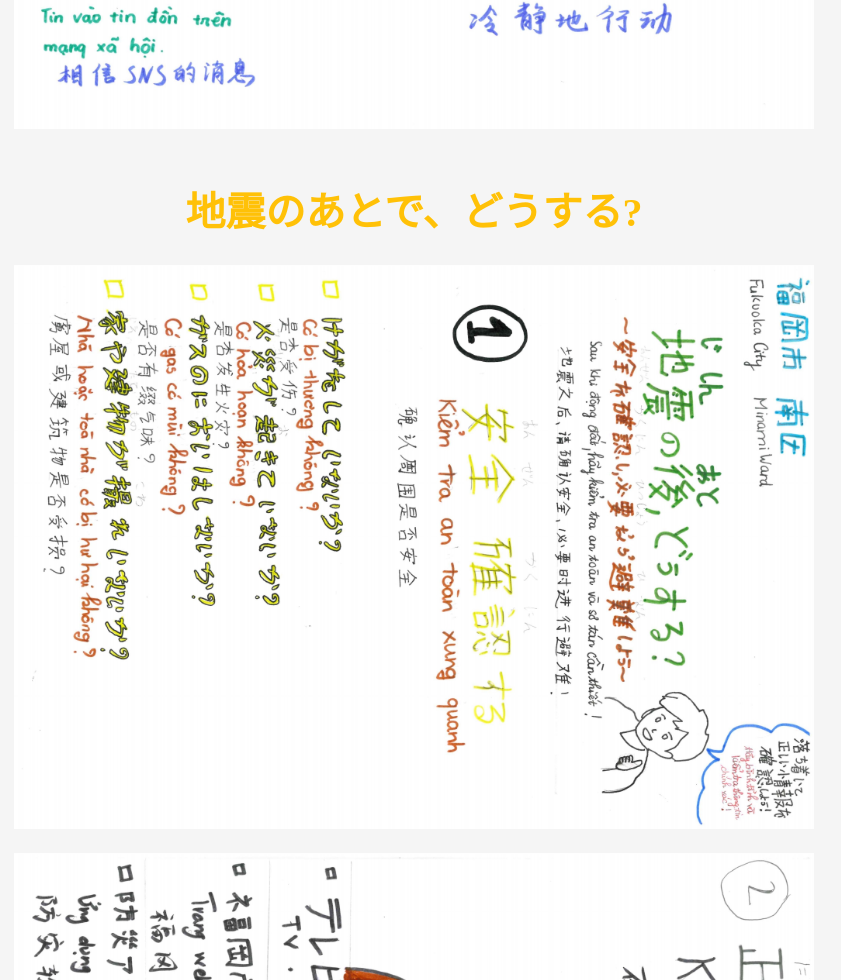
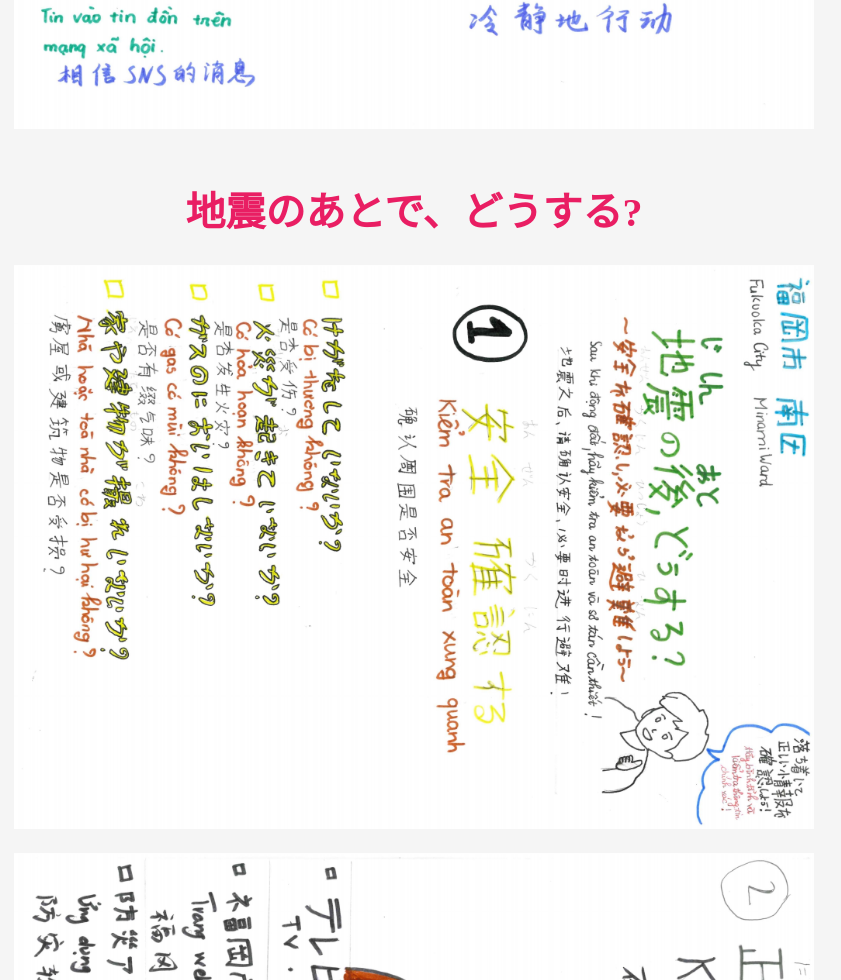
Before and after one commit to Namcak/dong-dat-6-anh, a plain HTML site: page index.html in a window 1280 px wide. Shown: the part 6077-7057 px from the top of the page, without its empty margins (226-1067 px from the left). Drawn offline with Linux system fonts and the light colour scheme.

Commit message:
Update index.html

```diff
--- a/index.html
+++ b/index.html
@@ -40,7 +40,7 @@ img {
 <img src="anh9.jpg">
 <img src="anh10.jpg">
 
-<h1 style="color: #FFC107; font-size: 40px;">地震のあとで、どうする? </h1>
+<h1 style="color: #E91E63; font-size: 40px;">地震のあとで、どうする? </h1>
 
 
 <img src="anh11.jpg">
```
